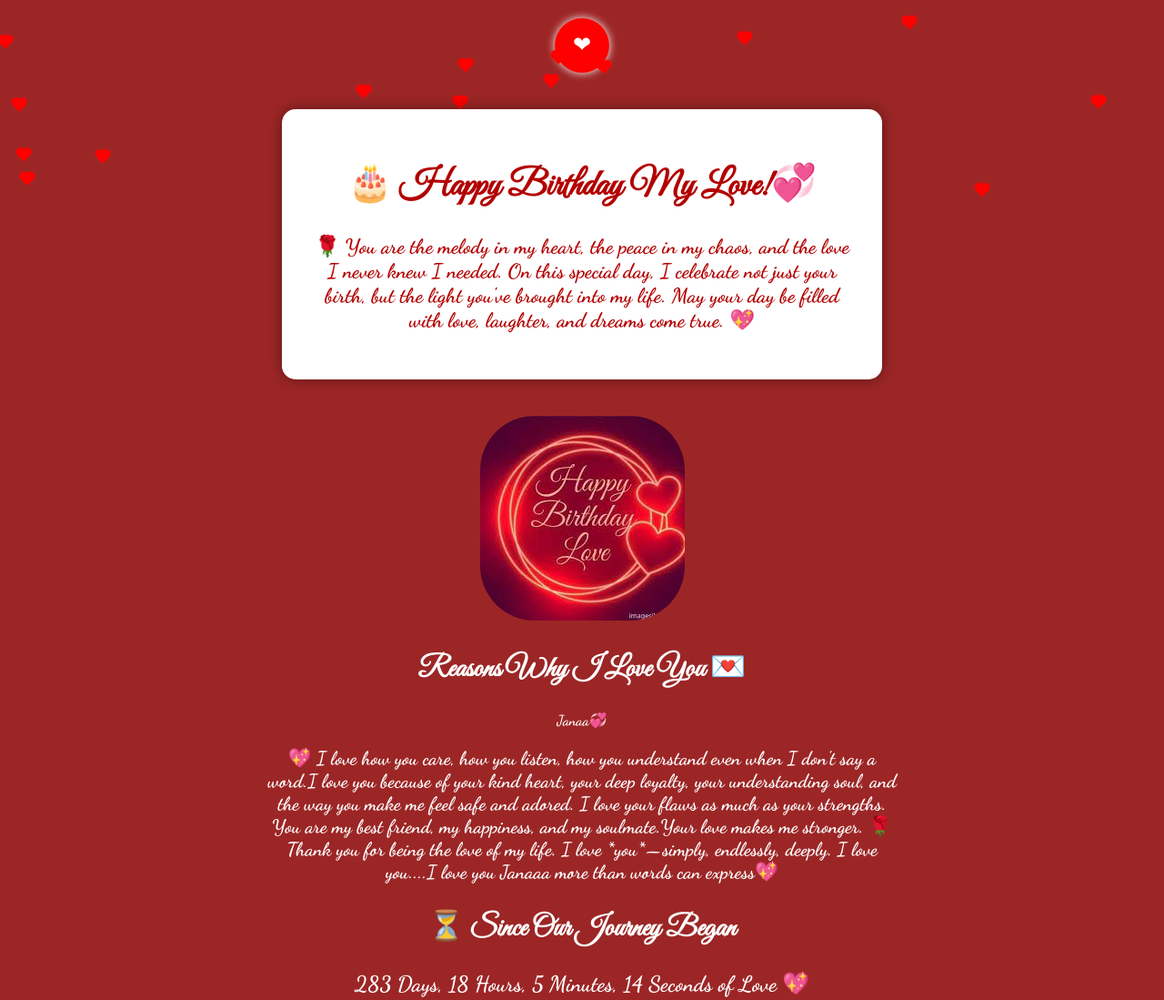
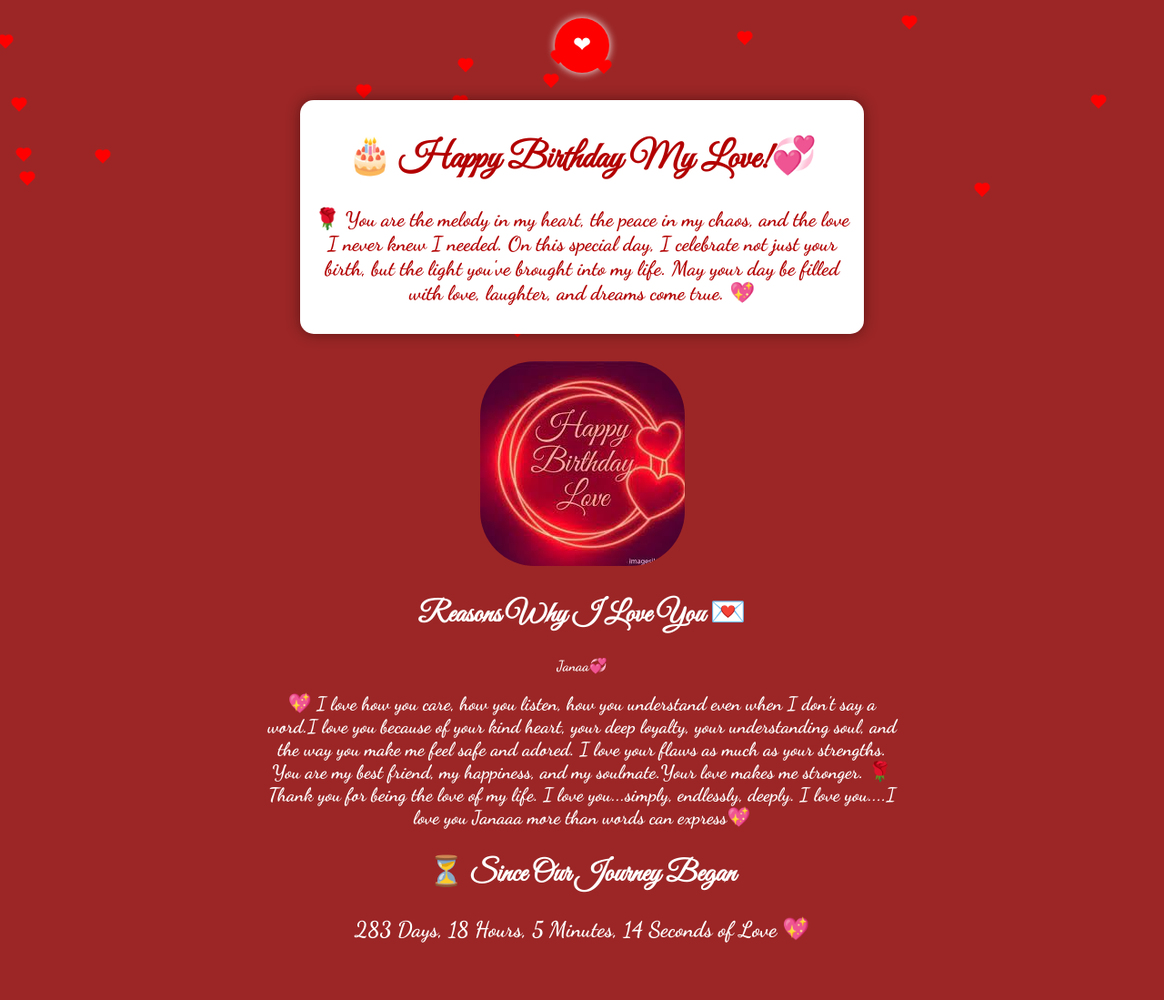
Before and after one commit to emleena/HappyBirthdayLove, a plain HTML site: page index.html in a window 1280 px wide. Shown: the whole page at 91% size. After the commit the page ends 1046 px from the top, so only its background shows below. Drawn offline with Linux system fonts and the light colour scheme.

Commit message:
Update index.html

```diff
--- a/index.html
+++ b/index.html
@@ -47,8 +47,8 @@
       max-width: 600px;
       background: white;
       color: #b30000;
-      margin: 40px auto;
-      padding: 30px;
+      margin: 30px auto;
+      padding: 10px;
       border-radius: 15px;
       box-shadow: 0 0 15px rgba(0,0,0,0.4);
       text-align: center;
@@ -137,7 +137,7 @@
       💖  I love how you care, how you listen, how you understand even when I don't say a word.I love you because of your kind heart,
  your deep loyalty, your understanding soul, and the way you make me feel safe and adored. I love your flaws as much as your strengths. You are my best friend,
 my happiness, and my soulmate.Your love makes me stronger. 🌹
-Thank you for being the love of my life. I love *you*—simply, endlessly, deeply. I love you....I love you Janaaa more than words can express💖
+Thank you for being the love of my life. I love you...simply, endlessly, deeply. I love you....I love you Janaaa more than words can express💖
     </p>
   </div>
 
```
